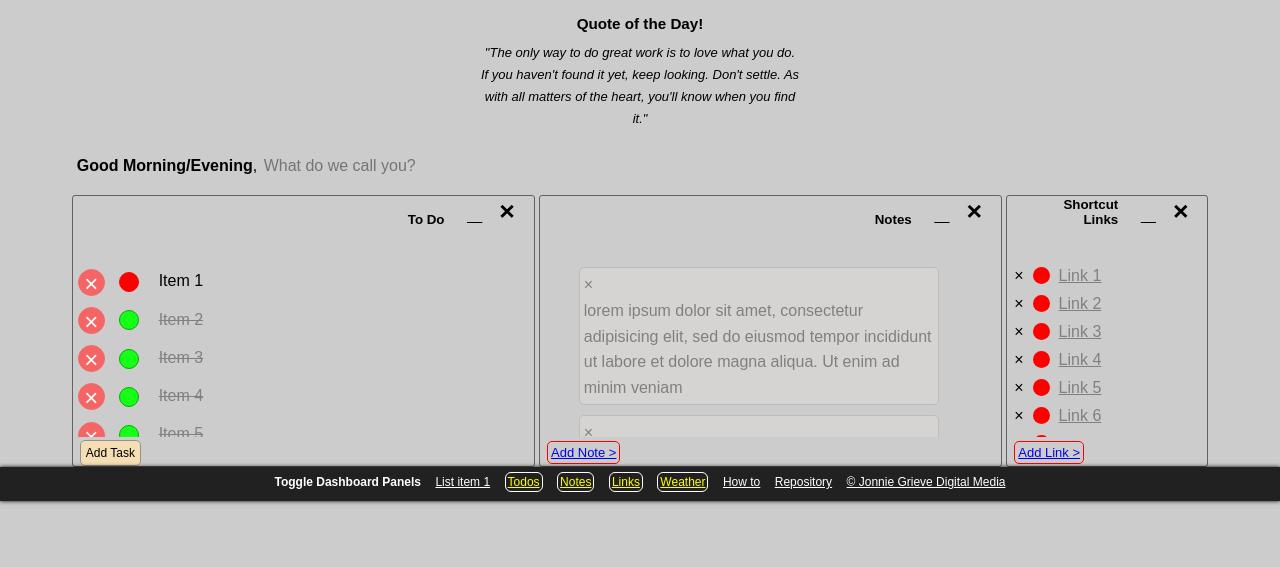
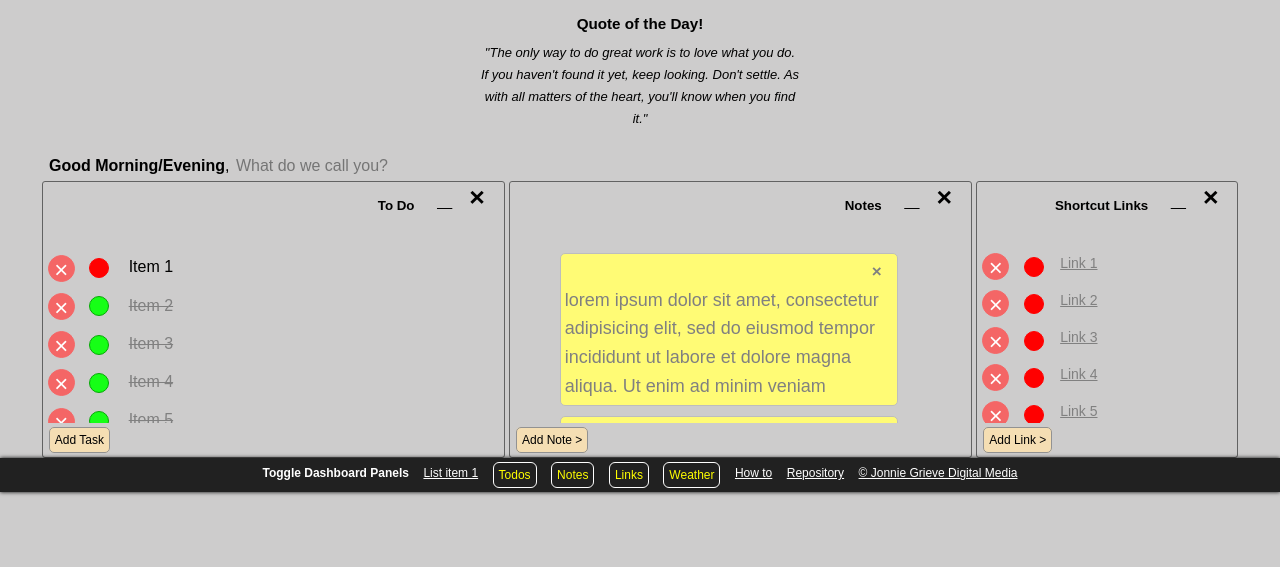
Before and after one commit to jg-digital-media/jgdm_personal_dashboard_dom, a PHP site: page / in a window 1280 px wide. Shown: the part 54-621 px from the top of the page. Run offline with PHP 8.4, Linux system fonts and the light colour scheme.

Commit message:
update stylesheet

```diff
--- a/style.css
+++ b/style.css
@@ -1,6 +1,6 @@
 /*
 
-    Last Update: 10-10-2025 - 10:53
+    Last Update: 13-10-2025 - 16:34
 */
 * {
   padding: 0;
@@ -111,22 +111,97 @@ main .welcome---message--container:hover::before, header .theme---selector--cont
 }
 
 /* btn---button---dashboards.scss */
-main .main---dashboard--container .main---dashboard--shortcuts .dashboard---btn, main .main---dashboard--container .main---dashboard--notes .dashboard---btn {
+main .main---dashboard--container .main---dashboard--shortcuts .dashboard---btn, main .main---dashboard--container .main---dashboard--notes .dashboard---btn, main .main---dashboard--container .main---dashboard--todo .dashboard---section--content .todo---dashboard--container #add---todo--item {
   border: solid 1px red;
-  padding: 3px;
-  margin: 7px;
+  /*  padding: 3px; */
+  /* margin: 7px; */
+  /* position: relative; */
+  /* top: 6px; */
+  /* border-radius: 5px; */
+  /* font-size: 13px; */
+  background: wheat;
+  border: solid 1px #929292;
+  padding: 5px;
+  margin: 6px;
   position: relative;
-  top: 6px;
+  top: 7px;
   border-radius: 5px;
-  font-size: 13px;
+  font-size: 12px;
+  text-decoration: none;
+  text-align: center;
+  color: black;
+  transition: background 0.3s;
+}
+main .main---dashboard--container .main---dashboard--shortcuts .dashboard---btn:hover, main .main---dashboard--container .main---dashboard--notes .dashboard---btn:hover, main .main---dashboard--container .main---dashboard--todo .dashboard---section--content .todo---dashboard--container #add---todo--item:hover {
+  background: #fff3d0;
+}
+
+/* btn---section---close */
+main .main---dashboard--container article .dashboard---section .dashboard---section--buttons .section---button--close {
+  font-weight: bold;
+  vertical-align: top;
+  font-size: 20pt;
+}
+
+/* btn---section--collapse.scss */
+main .main---dashboard--container article .dashboard---section .dashboard---section--buttons .section---button--collapse {
+  font-weight: bold;
+  vertical-align: top;
+  font-size: 20pt;
 }
 
 /* btn---section--collapse.scss */
 .sticky---footer--container ul li .button---toggle {
   border: solid 1px white;
   border-radius: 6px;
-  padding: 2px;
+  padding: 5px;
   color: yellow;
+  background: none;
+  text-decoration: none;
+  position: relative;
+  top: 2px;
+  transition: background 0.3s;
+}
+.sticky---footer--container ul li .button---toggle:hover {
+  background: #676363;
+}
+
+main .main---dashboard--container .main---dashboard--shortcuts .dashboard---section--content .links---dashboard--item .icon---close, main .main---dashboard--container .main---dashboard--todo .dashboard---section--content .todo---dashboard--container ul li span.icon---close {
+  display: inline-block;
+  color: white;
+  background: #f46666;
+  border: solid 1px #f46666;
+  height: 25px;
+  width: 25px;
+  border-radius: 50%;
+  text-align: center;
+  padding: 0;
+  margin: 0;
+  font-size: 24px;
+  content: "X close button";
+  vertical-align: middle;
+  cursor: pointer;
+  transition: background 0.3s;
+}
+main .main---dashboard--container .main---dashboard--shortcuts .dashboard---section--content .links---dashboard--item .icon---close:hover, main .main---dashboard--container .main---dashboard--todo .dashboard---section--content .todo---dashboard--container ul li span.icon---close:hover {
+  background: #820303;
+}
+
+main .main---dashboard--container .main---dashboard--shortcuts .dashboard---section--content .links---dashboard--item span.icon---edit, main .main---dashboard--container .main---dashboard--todo .dashboard---section--content .todo---dashboard--container ul li span.icon---edit {
+  background: red;
+  border: solid 1px red;
+  width: 18px;
+  height: 18px;
+  margin: 0 10px;
+  display: inline-block;
+  border-radius: 50%;
+  vertical-align: middle;
+  cursor: pointer;
+  cursor: pointer;
+}
+main .main---dashboard--container .main---dashboard--shortcuts .dashboard---section--content .links---dashboard--item span.edit---state--icon.icon---edit, main .main---dashboard--container .main---dashboard--todo .dashboard---section--content .todo---dashboard--container ul li span.edit---state--icon.icon---edit {
+  background: #16ff16;
+  border: solid 1px #06a706;
 }
 
 body {
@@ -309,7 +384,8 @@ main .welcome---message--container {
   height: 15px;
   height: 15px;
   width: 88%;
-  margin: 25px auto;
+  /* margin: 25px auto; */
+  margin: 25px 0px 11px 49px;
 }
 @media (max-width: 768px) {
   main .welcome---message--container {
@@ -356,8 +432,8 @@ main .main---dashboard--container article {
   vertical-align: top;
   width: 36%;
   margin: 0 auto;
-  height: 270px;
-  min-height: 270px;
+  height: 275px;
+  min-height: 275px;
   text-align: left;
   /* background: $bg---dashboards; */
   border-radius: 3px;
@@ -436,56 +512,10 @@ main .main---dashboard--container .main---dashboard--todo .dashboard---section--
   /* width: 40px; */
   display: inline-block;
 }
-main .main---dashboard--container .main---dashboard--todo .dashboard---section--content .todo---dashboard--container ul li span.icon---close {
-  color: white;
-  background: #f46666;
-  border: solid 1px #f46666;
-  height: 25px;
-  width: 25px;
-  border-radius: 50%;
-  text-align: center;
-  padding: 0;
-  margin: 0;
-  font-size: 24px;
-  content: "X close button";
-  vertical-align: middle;
-}
-main .main---dashboard--container .main---dashboard--todo .dashboard---section--content .todo---dashboard--container ul li span.icon---edit {
-  background: red;
-  border: solid 1px red;
-  width: 18px;
-  height: 18px;
-  margin: 0 10px;
-  /* display: block; */
-  border-radius: 50%;
-  vertical-align: middle;
-  cursor: pointer;
-}
-main .main---dashboard--container .main---dashboard--todo .dashboard---section--content .todo---dashboard--container ul li span.icon---edit.edit---state--icon {
-  background: #16ff16;
-  border: solid 1px #06a706;
-}
 main .main---dashboard--container .main---dashboard--todo .dashboard---section--content .todo---dashboard--container ul li span.todo---item--text.text---edit--state {
   color: gray;
   text-decoration: line-through;
-  /* display: disabled; */
-}
-main .main---dashboard--container .main---dashboard--todo .dashboard---section--content .todo---dashboard--container #add---todo--item {
-  background: wheat;
-  border: solid 1px #929292;
-  padding: 5px;
-  margin: 7px;
-  position: relative;
-  top: 6px;
-  border-radius: 5px;
-  font-size: 12px;
-  text-decoration: none;
-  text-align: center;
-  color: black;
-  transition: background 0.3s;
-}
-main .main---dashboard--container .main---dashboard--todo .dashboard---section--content .todo---dashboard--container #add---todo--item:hover {
-  background: #fff3d0;
+  /* display: disabled */
 }
 main .main---dashboard--container .main---dashboard--notes {
   border: solid 1px #626262;
@@ -504,18 +534,42 @@ main .main---dashboard--container .main---dashboard--notes .dashboard---section-
   display: block;
   margin: 10px auto;
   text-align: left;
-  background: #d5d4d3;
+  background: #fffb75;
   border: #bdbdbd 1px solid;
+  font-size: 18px;
   line-height: 1.6;
   color: gray;
   padding: 3px;
-  width: 80%;
+  width: 75%;
   padding: 4px;
   border-radius: 5px;
+  transition: background 0.3s;
+}
+main .main---dashboard--container .main---dashboard--notes .dashboard---section--content .notes---dashboard--container .note---dashboard--item:hover {
+  background: #25f700;
+}
+main .main---dashboard--container .main---dashboard--notes .dashboard---section--content .notes---dashboard--container .note---dashboard--item .icon---close {
+  position: relative;
+  right: 0px;
+  width: 100%;
+  position: relative;
+  display: block;
+  /* right: 0px; */
+  width: auto;
+  text-align: center;
+  font-size: 17px;
+  font-weight: bold;
+  /* border: solid 1px black; */
+  margin: 0px 0% 0px 90%;
+  cursor: pointer;
+  transition: color 0.3s;
+}
+main .main---dashboard--container .main---dashboard--notes .dashboard---section--content .notes---dashboard--container .note---dashboard--item .icon---close:hover {
+  color: #890505;
 }
 main .main---dashboard--container .main---dashboard--shortcuts {
   border: solid 1px #626262;
-  width: 200px;
+  width: 260px;
 }
 main .main---dashboard--container .main---dashboard--shortcuts .dashboard---section--content {
   /* color: orange; */
@@ -527,25 +581,25 @@ main .main---dashboard--container .main---dashboard--shortcuts .dashboard---sect
   overflow: auto;
 }
 main .main---dashboard--container .main---dashboard--shortcuts .dashboard---section--content .links---dashboard--item {
-  display: flex;
+  display: block;
   margin: 10px 5px;
 }
 main .main---dashboard--container .main---dashboard--shortcuts .dashboard---section--content .links---dashboard--item .icon---close {
-  padding: 0 2px;
+  /* padding: 0 2px; */
+  vertical-align: middle;
 }
 main .main---dashboard--container .main---dashboard--shortcuts .dashboard---section--content .links---dashboard--item .dashboard---link {
   padding: 0 2px;
-}
-main .main---dashboard--container .main---dashboard--shortcuts .dashboard---section--content .links---dashboard--item span.icon---edit {
-  background: red;
-  width: 17px;
-  height: 17px;
-  /* display: block; */
-  border-radius: 50%;
-  margin: 0 7px;
+  margin: auto 0;
+  vertical-align: top;
 }
 main .main---dashboard--container .main---dashboard--shortcuts .dashboard---section--content .links---dashboard--item .dashboard---link a {
   color: gray;
+  font-size: 14px;
+  vertical-align: bottom;
+}
+main .main---dashboard--container .main---dashboard--shortcuts .dashboard---section--content .links---dashboard--item .dashboard---link a:hover {
+  color: #990202;
 }
 main .section---fetch--weather {
   display: block;
```
Also changed, not shown: 1 other file.
